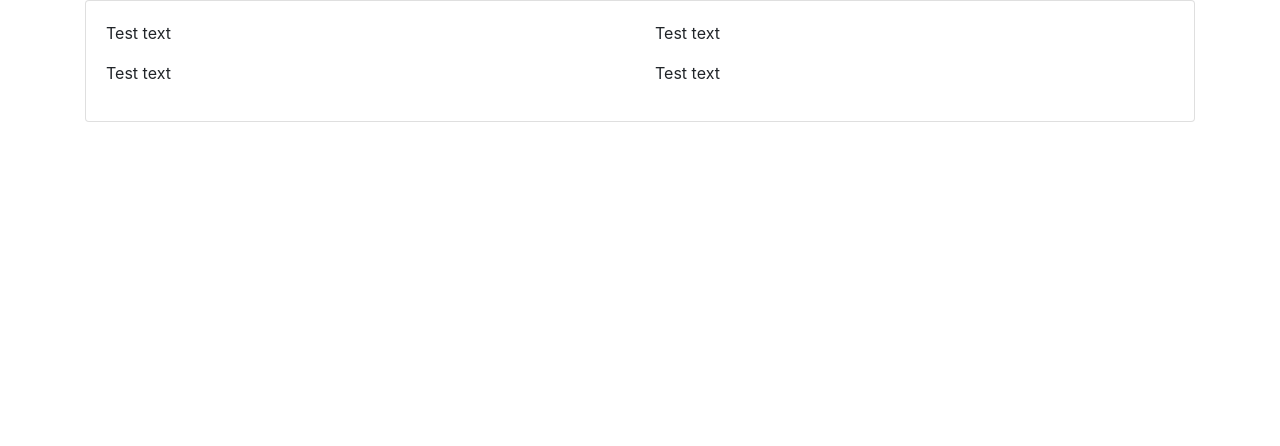
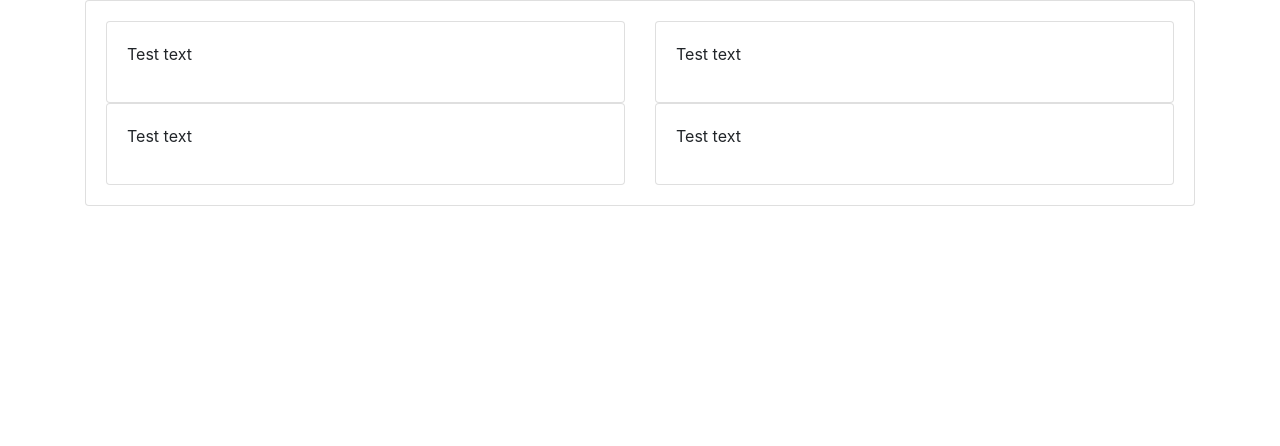
Before and after one commit to lilac-electron/Wealth_Management_Tool, a Flask app: page /tools in a window 1280 px wide. Shown: the part 124-570 px from the top of the page. Run offline with Flask 3, Linux system fonts and the light colour scheme; the visitor is signed in with stand-in values (Sample User, id 1); parts of the project's set-up code (start-up, migrations or seed data) failed here and were passed over; some libraries are stand-ins or nearby versions.

Commit message:
Update tools.html

```diff
--- a/templates/pages/tools.html
+++ b/templates/pages/tools.html
@@ -68,18 +68,34 @@
             <div class="card-body">
                 <div class="row">
                     <div class="col-md-6">
-                        <p>Test text</p>
+                        <div class="card">
+                            <div class="card-body">
+                                <p>Test text</p>
+                            </div>
+                        </div>
                     </div>
                     <div class="col-md-6">
-                        <p>Test text</p>
+                        <div class="card">
+                            <div class="card-body">
+                                <p>Test text</p>
+                            </div>
+                        </div>
                     </div>
                 </div>
                 <div class="row">
                     <div class="col-md-6">
-                        <p>Test text</p>
+                        <div class="card">
+                            <div class="card-body">
+                                <p>Test text</p>
+                            </div>
+                        </div>
                     </div>
                     <div class="col-md-6">
-                        <p>Test text</p>
+                        <div class="card">
+                            <div class="card-body">
+                                <p>Test text</p>
+                            </div>
+                        </div>
                     </div>
                 </div>
             </div>
@@ -88,6 +104,7 @@
 </div>
 
 
+
 <!-- Footer -->
 <footer class="bg-dark text-white text-center p-2 mt-auto">
     <p>&copy; 2024 Fins-Fintech</p>
```
